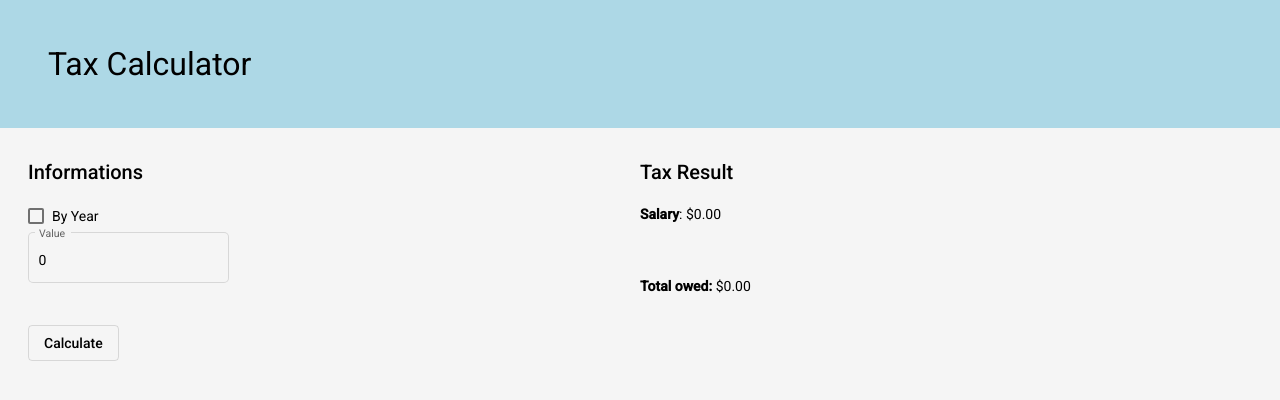
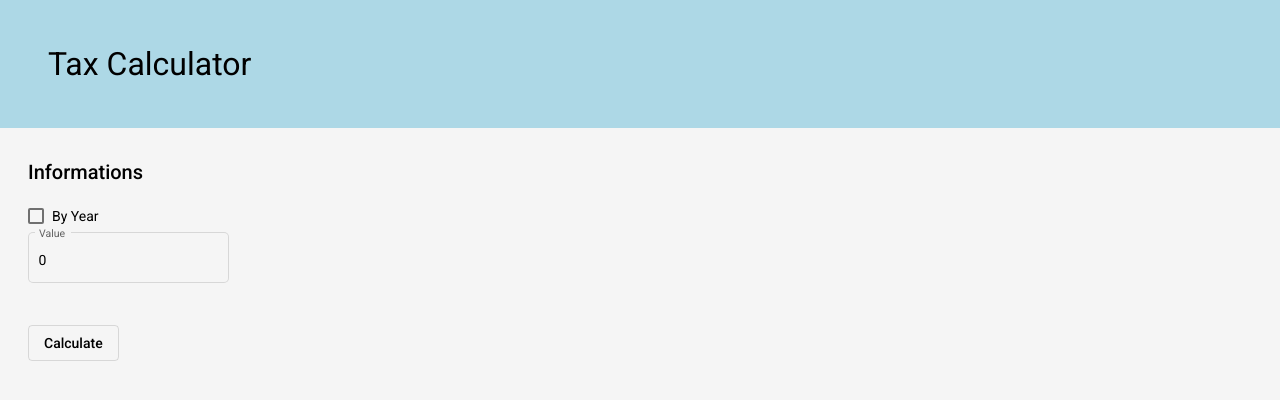
Before and after one commit to IrvinGomes/PointsTechnicalAssignment, an Angular app in the folder TaxCalculator/: page / in a window 1280 px wide. Shown: the top 400 px of the page. Built offline with nearby package versions, Linux system fonts and the light colour scheme.

Commit message:
adding spinner

```diff
--- a/TaxCalculator/src/app/app.module.ts
+++ b/TaxCalculator/src/app/app.module.ts
@@ -8,6 +8,7 @@ import { MatFormFieldModule } from '@angular/material/form-field';
 import { MatButtonModule } from '@angular/material/button';
 import { MatInputModule } from '@angular/material/input';
 import { MatCheckboxModule } from '@angular/material/checkbox';
+import { MatProgressSpinnerModule } from '@angular/material/progress-spinner';
 
 import { AppRoutingModule } from './app-routing.module';
 import { AppComponent } from './app.component';
@@ -30,8 +31,9 @@ import { CalculationComponent } from './components/calculation/calculation.compo
     MatFormFieldModule,
     MatInputModule,
     MatCheckboxModule,
+    MatProgressSpinnerModule
   ],
   providers: [],
   bootstrap: [AppComponent],
 })
-export class AppModule {}
+export class AppModule { }
--- a/TaxCalculator/src/app/components/calculation/calculation.component.html
+++ b/TaxCalculator/src/app/components/calculation/calculation.component.html
@@ -18,8 +18,12 @@
         <button mat-stroked-button (click)="calculate()">Calculate</button>
     </div>
 
-    <div class="result">
+    <div class="result" *ngIf="finished!=undefined">
         <h2>Tax Result</h2>
+
+        <mat-spinner *ngIf="!finished"></mat-spinner>
+
+        <div *ngIf="finished">
             <p><strong>Salary</strong>: {{value|currency}}</p>
             <br>
             <div *ngFor="let payment of payments">
@@ -30,5 +34,6 @@
             <br>
             <p><strong>Total owed: </strong>{{total|currency}}</p>
         </div>
+    </div>
 
 </div>
--- a/TaxCalculator/src/app/components/calculation/calculation.component.ts
+++ b/TaxCalculator/src/app/components/calculation/calculation.component.ts
@@ -19,9 +19,12 @@ export class CalculationComponent implements OnInit {
   year: number = new Date().getFullYear() - 1;
   maxYear: number = new Date().getFullYear() - 1;
 
+  finished: boolean | undefined = undefined
+
   ngOnInit(): void { }
 
   calculate() {
+    this.finished = false
     this.payments = new Array();
     this.total = 0;
 
@@ -59,12 +62,14 @@ export class CalculationComponent implements OnInit {
     this.payments.forEach((element: any) => {
       this.total += parseInt(element.owed);
     });
+
+    this.finished = true
   }
 
   handleError(error: any) {
-    if (confirm(`Unfortunately, we had an ${error.error.errors[0].code}: ${error.error.errors[0].message}\nWould you like to try again?`)){
+    if (confirm(`Unfortunately, we had an ${error.error.errors[0].code}: ${error.error.errors[0].message}\nWould you like to try again?`)) {
       this.calculate()
-    }else{
+    } else {
       //do nothing
     }
 
```
Lines whose indentation alone changed are shown as unchanged.
